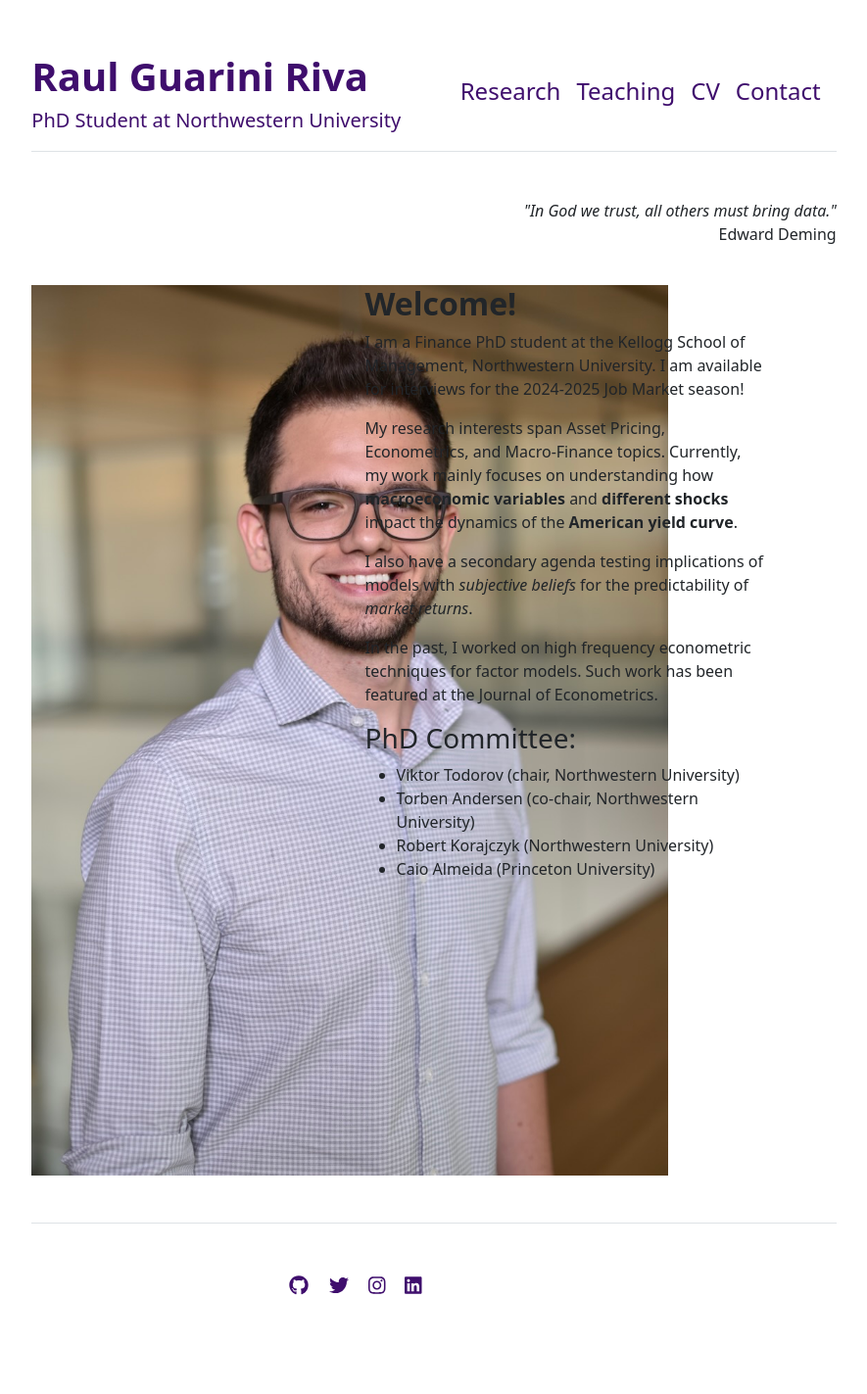
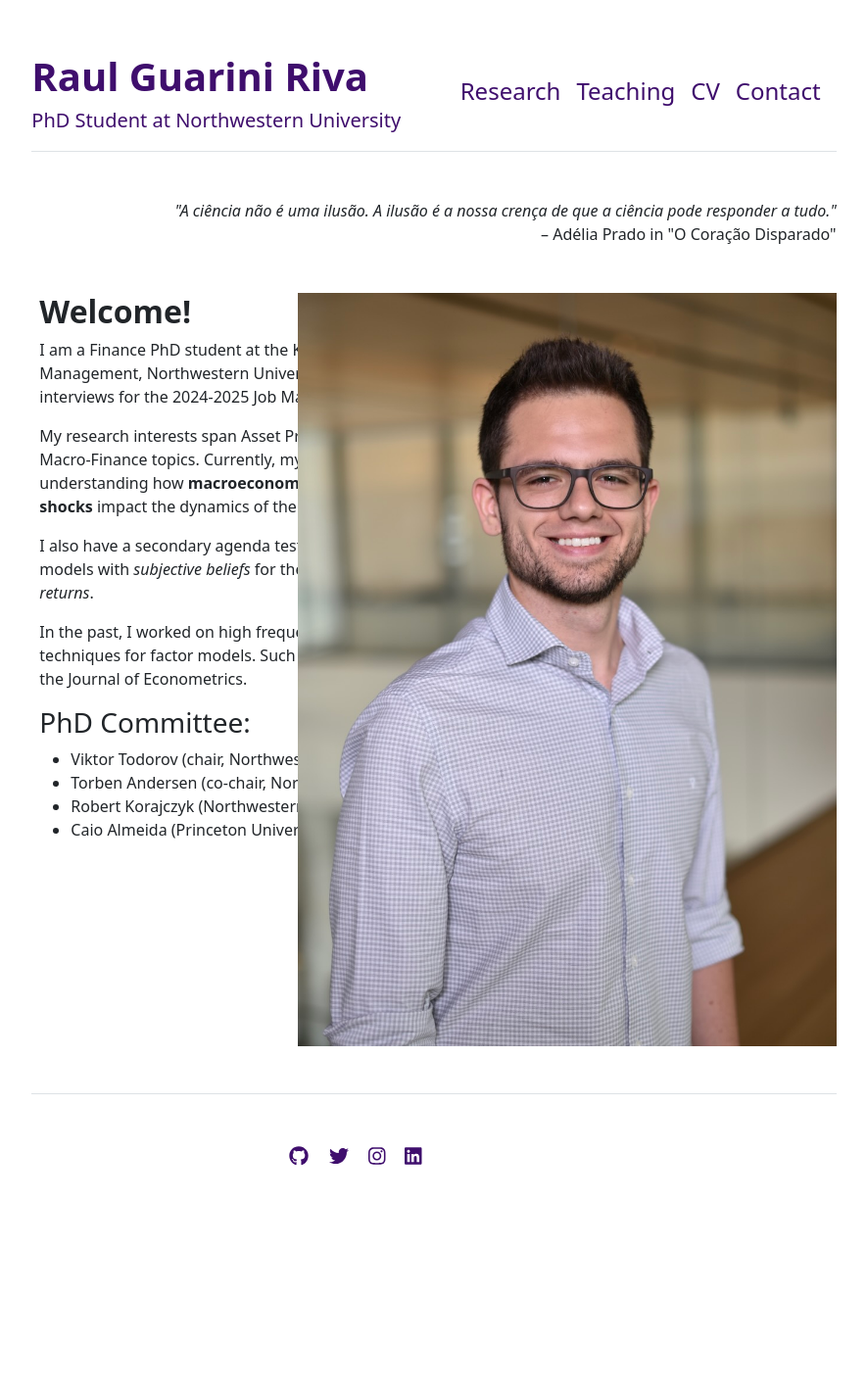
Before and after one commit to rgriva/rgriva.github.io, a Jekyll site: the page built from index.md, in a window 1280 px wide. Shown: the whole page at 98% size, without its empty margins (197-1082 px from the left). Built offline with Jekyll 4.4.1, drawn with Linux system fonts in a browser that asks for light colours; after the commit the page ends 1291 px from its top, so only the background shows below that.

Commit message:
Updated citations

```diff
--- a/_includes/contact.html
+++ b/_includes/contact.html
@@ -3,7 +3,7 @@
     <h3 class="fw-bold border-bottom pb-3 mb-5">Contact</h3>
     {% for contact in site.data.settings.contacts %}
     <div class="row g-5 mb-5">
-      <div class="col-md-6">
+      <div class="col-md-5">
         <h4>{{ contact.name }}</h4>
         <p>{{ contact.title }} | {{ contact.department }}</p>
         <p>{{ contact.institution }} | {{ contact.institution_address }}</p>
@@ -11,7 +11,7 @@
         <p>Email: {{ contact.email }}</p>
         <p>Office: {{ contact.office }}</p>
       </div>
-      <div class="col-md-6">
+      <div class="col-md-7">
         <img src="{{ site.github.url }}/{{ contact.image }}" alt="Contact" width="100%">
       </div>
     </div>
--- a/_layouts/home.html
+++ b/_layouts/home.html
@@ -3,11 +3,11 @@ layout: default
 ---
 
 <!-- Right-aligned quotation at the top, outside the grid layout -->
-<div style="text-align: right; margin-bottom: 40px;">
-  <i>
-    "In God we trust, all others must bring data."<br>
-  </i>
-  Edward Deming
+<div class="text-end fst-italic mb-5">
+  <div class="text-end mb-5">
+      <p class="fst-italic mb-0">"A ciência não é uma ilusão. A ilusão é a nossa crença de que a ciência pode responder a tudo."</p>
+      <p class="mb-0" style="font-style: normal;">– Adélia Prado in "O Coração Disparado"</p>
+  </div>
 </div>
 
 <!-- <div class="row g-5 mb-5"> -->
@@ -20,11 +20,11 @@ layout: default
   <!-- </div> -->
 <!-- </div> -->
 
-<div class="row g-4 mb-5">
-  <div class="col-md-5 order-md-1 d-flex align-items-center justify-content-begin">
-    <img src="{{ site.github.url }}/assets/img/Riva_Raul_Fall2019_Small.jpeg" alt="Home" style="width: 650px; height: auto;">
+<div class="row g-3 mb-5">
+  <div class="col-md-5 order-md-2 d-flex align-items-center justify-content-end">
+    <img src="{{ site.github.url }}/assets/img/Riva_Raul_Fall2019_Small.jpeg" alt="Home" style="width: 550px; height: auto;">
   </div>
-  <div class="col-md-6 order-md-2 ps-0">
+  <div class="col-md-7 order-md-1 ps-3">
     <h2 class="fw-bold">Welcome!</h2>
     {{ content }}
   </div>
--- a/_layouts/page.html
+++ b/_layouts/page.html
@@ -4,7 +4,7 @@ layout: default
 
 <div class="row g-5 mb-5">
   <div class="col-md-12">
-    <h3 class="fs-2 fw-bold border-bottom pb-3 mb-5">{{ page.title }}</h3>
+    <h2 class="fs-1 fw-bold border-bottom pb-3 mb-5">{{ page.title }}</h2>
     {{ content }}
   </div>
 </div>
```
Also changed, not shown: _data/publications.yml (+14 -7 lines), _layouts/contact.html (+7 -0 lines), _layouts/research.html (added, +17 -0 lines), research.md (+1 -1 lines).
